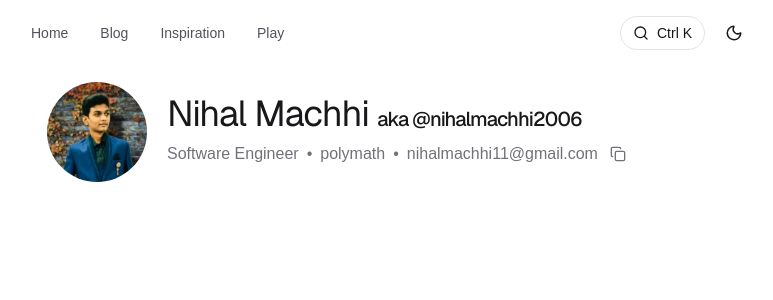
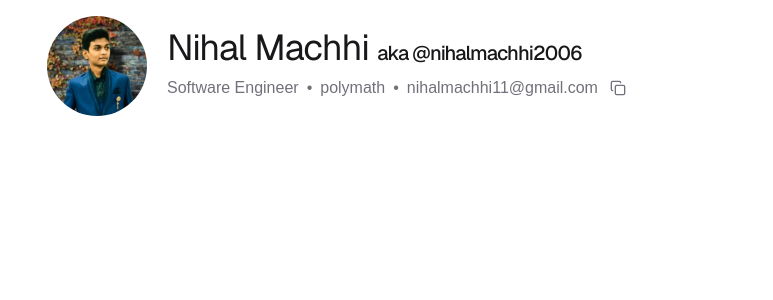
Before and after one commit to nihalmachhi2006/Portfolio, a Next.js app: page / in a window 1280 px wide. Shown: the top 300 px of the page, without its empty margins (249-1022 px from the left). Built offline with nearby package versions, Linux system fonts and the light colour scheme.

Commit message:
fix minor bug v0.1.1

```diff
--- a/src/app/layout.tsx
+++ b/src/app/layout.tsx
@@ -1,7 +1,7 @@
 import type { Metadata } from "next";
 import { Geist, Geist_Mono } from "next/font/google";
 import "./globals.css";
-import Navbar from "@/components/Navbar";
+import navabr from "@/components/Navbar";
 
 const geistSans = Geist({
   variable: "--font-geist-sans",
@@ -29,7 +29,7 @@ export default function RootLayout({
       className={`${geistSans.variable} ${geistMono.variable} h-full bg-white antialiased`}
     >
       <body className="min-h-screen bg-white text-zinc-900 antialiased selection:bg-zinc-200">
-        <Navbar />
+        <navbar/>
         {children}
       </body>
     </html>
--- a/src/app/page.tsx
+++ b/src/app/page.tsx
@@ -34,7 +34,8 @@ export default function Home() {
         {/* Info */}
         <div className="flex flex-col pt-3">
           <h1 className="text-4xl tracking-tight text-zinc-900 font-sans ">
-            Nihal Machhi <span className="font-medium text-xl" >aka @nihalmachhi2006</span>
+            Nihal Machhi{" "}
+            <span className="font-medium text-xl">aka @nihalmachhi2006</span>
           </h1>
 
           {/* Subtitle + Email */}
--- a/src/components/navbar.tsx
+++ b/src/components/navbar.tsx
@@ -1,7 +1,7 @@
 import Link from "next/link";
 import { Search, Moon } from "lucide-react";
 
-export default function Navbar():any {
+export default function navabr(): any {
   return (
     <header className="w-full py-4 px-8 ">
       <div className="mx-auto flex max-w-180 items-center justify-between">
```
